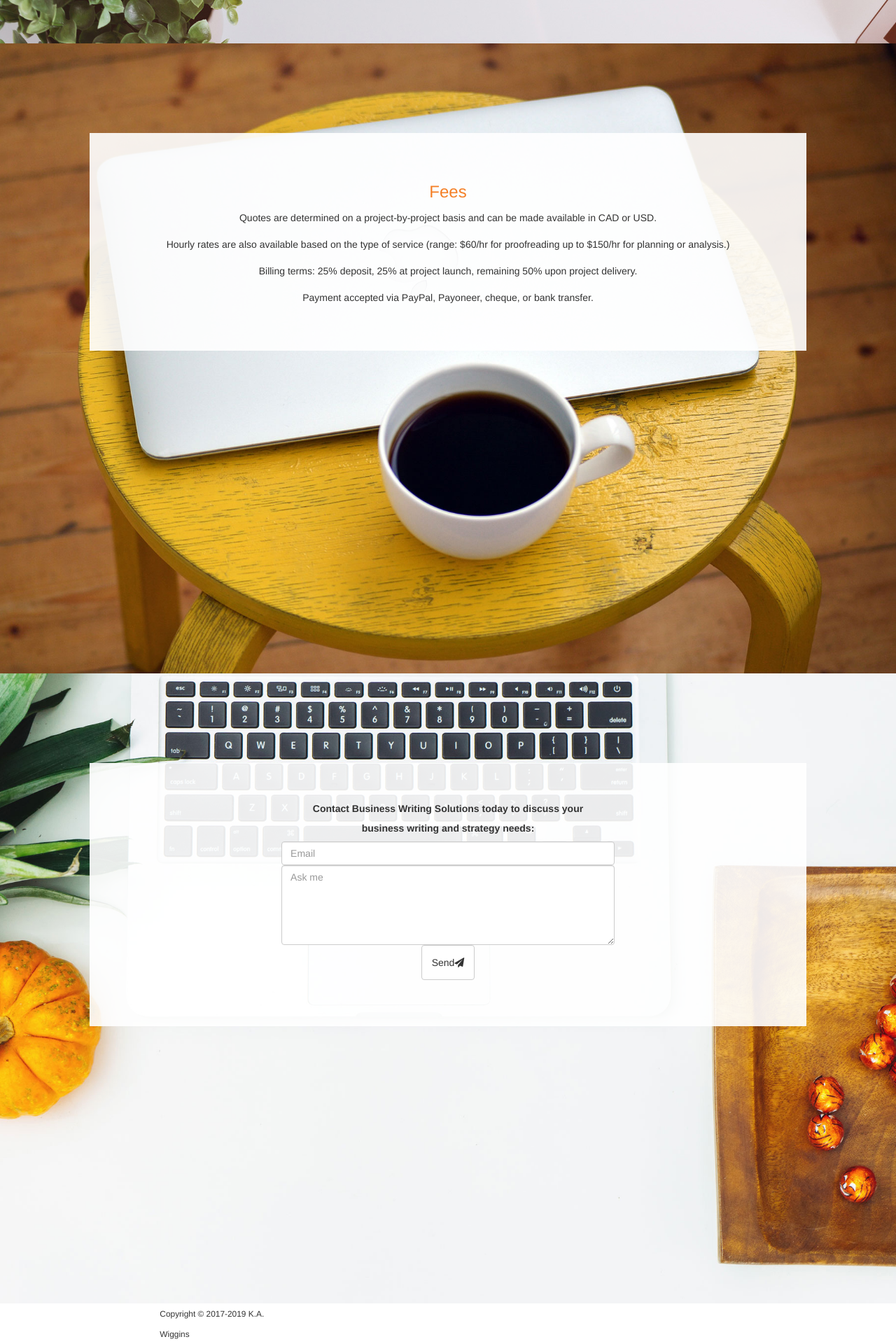
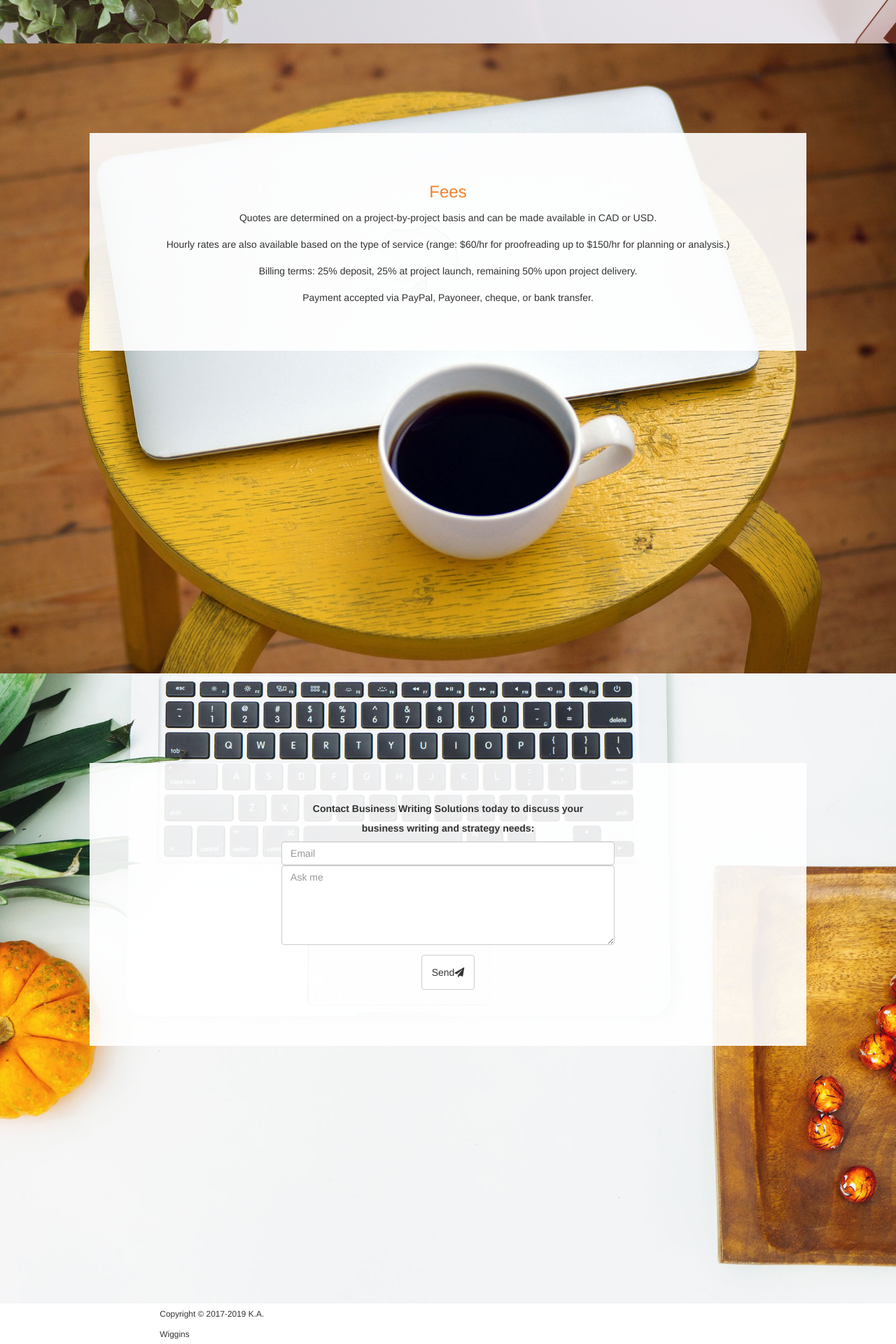
Before and after one commit to kaiewiggins/businesswriting, a Jekyll site: the page built from index.html, in a window 1280 px wide. Shown: the part 4031-5951 px from the top of the page at 70% size. Built offline with Jekyll 4.4.1, drawn with Linux system fonts in a browser that asks for light colours; nearby versions of some CDN libraries.

Commit message:
Update index.html

```diff
--- a/index.html
+++ b/index.html
@@ -334,7 +334,7 @@ title: US and Canadian Business Writing Solutions
 <div class="form-group">
     <input type="email" name="email" placeholder="Email" class="form-control">
   <textarea name="message" placeholder="Ask me" class="form-control" rows="5"></textarea>
-    <button type="submit" class="btn btn-default" style="padding: 1em;">Send<i class="fa fa-send"></i></button>
+    <button type="submit" class="btn btn-default text-right" style="padding: 1em; margin: 1em;">Send<i class="fa fa-send"></i></button>
       </div><!--end form group-->
 </form>
     </div><!--end col-sm-6-->
```
